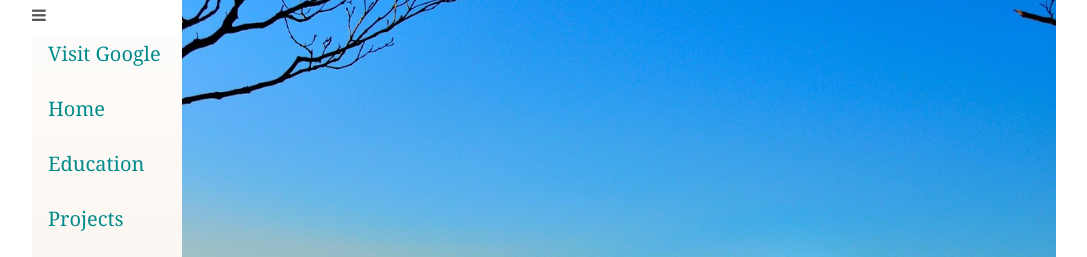
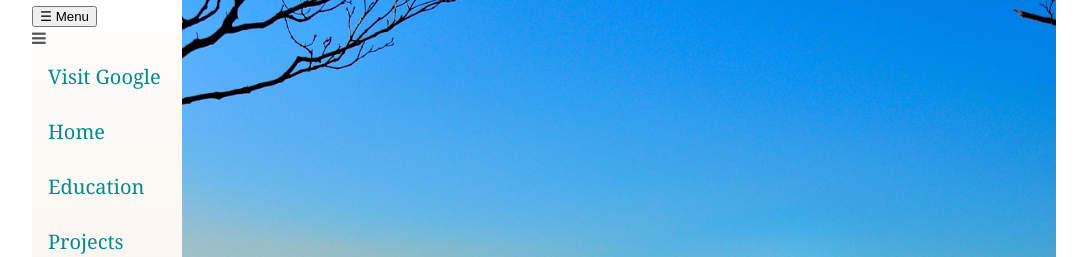
Before and after one commit to kavin-patel/kavin-patel, a plain HTML site: page contact.html in a window 1280 px wide. Shown: the part 69-326 px from the top of the page, without its empty margins (96-1183 px from the left). Drawn offline with Linux system fonts and the light colour scheme.

Commit message:
Update contact.html

```diff
--- a/contact.html
+++ b/contact.html
@@ -17,6 +17,14 @@ awesome/4.7.0/css/font-awesome.min.css">
       <h1>Welcome to Kavin's Website</h1>
     </header>
     <nav>
+      <!-- For nav to change depending on device -->
+      <script>
+      function toggleNav() {
+        var nav = document.querySelector('nav');
+        nav.classList.toggle('active');
+      }
+      </script>
+      <button onclick="toggleNav()">☰ Menu</button>
       <div class="menu-icon" id="menu-icon">
         <i class="fa fa-bars"></i>
       </div>
```
